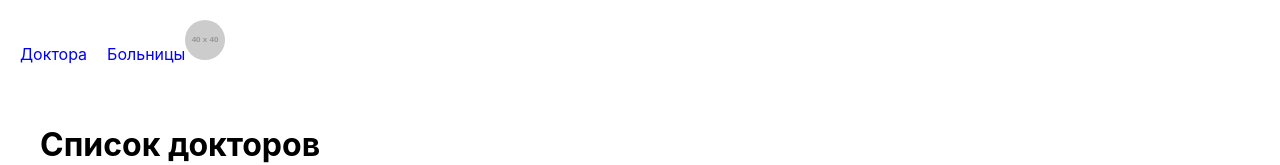
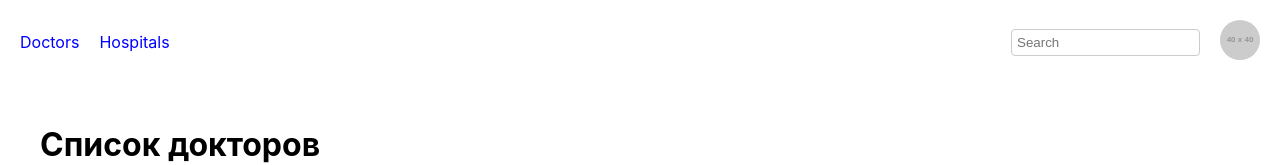
Before and after one commit to a1rzayev/MedifyWEB, a React (Create React App) app in the folder patient-web/: page /doctors in a window 1280 px wide. Shown: the top 165 px of the page. Built offline with nearby package versions, Linux system fonts and the light colour scheme; no server answers.

Commit message:
Fix navbar

```diff
--- a/patient-web/src/App.js
+++ b/patient-web/src/App.js
@@ -1,18 +1,26 @@
 import React from 'react';
 import { BrowserRouter as Router, Routes, Route, Link } from 'react-router-dom';
+import DoctorListPage from './pages/DoctorsPage';
+import HospitalListPage from './pages/HospitalsPage';
 import DoctorProfilePage from './pages/DoctorProfilePage';
+import HospitalProfilePage from './pages/HospitalProfilePage';
 import UserProfilePage from './pages/UserProfilePage';
-import HospitalProfilePage from './pages/HospitalProfilePage';
-import DoctorsPage from './pages/DoctorsPage';
-import HospitalsPage from './pages/HospitalsPage';
 
 const App = () => {
     return (
         <Router>
             <div style={{ padding: '20px' }}>
-                <nav style={{ marginBottom: '20px' }}>
-                    <Link to="/doctors" style={{ marginRight: '20px', textDecoration: 'none', color: 'blue' }}>Доктора</Link>
-                    <Link to="/hospitals" style={{ textDecoration: 'none', color: 'blue' }}>Больницы</Link>
+                <nav style={{ marginBottom: '20px', display: 'flex', justifyContent: 'space-between', alignItems: 'center' }}>
+                    <div style={{ display: 'flex', gap: '20px' }}>
+                        <Link to="/doctors" style={{ textDecoration: 'none', color: 'blue' }}>Doctors</Link>
+                        <Link to="/hospitals" style={{ textDecoration: 'none', color: 'blue' }}>Hospitals</Link>
+                    </div>
+                    <div style={{ display: 'flex', alignItems: 'center', gap: '20px' }}>
+                        <input
+                            type="text"
+                            placeholder="Search"
+                            style={{ padding: '5px', borderRadius: '4px', border: '1px solid #ccc' }}
+                        />
                         <Link to="/user-profile" style={{ textDecoration: 'none', color: 'blue' }}>
                             <img
                                 src="https://via.placeholder.com/40"
@@ -20,11 +28,12 @@ const App = () => {
                                 style={{ borderRadius: '50%', width: '40px', height: '40px', cursor: 'pointer' }}
                             />
                         </Link>
+                    </div>
                 </nav>
 
                 <Routes>
-                    <Route path="/doctors" element={<DoctorsPage />} />
-                    <Route path="/hospitals" element={<HospitalsPage />} />
+                    <Route path="/doctors" element={<DoctorListPage />} />
+                    <Route path="/hospitals" element={<HospitalListPage />} />
                     <Route path="/doctor/:id" element={<DoctorProfilePage />} />
                     <Route path="/hospital/:id" element={<HospitalProfilePage />} />
                     <Route path="/user-profile" element={<UserProfilePage />} />
```
Lines whose indentation alone changed are shown as unchanged.
